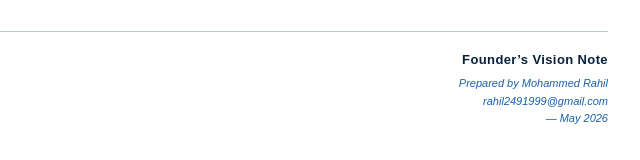
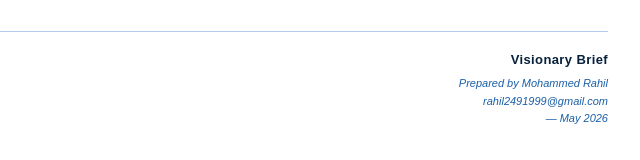
Before and after one commit to Rahil-will/PassionLabs-Lean-Canva, a plain HTML site: page index.html in a window 1280 px wide. Shown: the part 3628-3788 px from the top of the page, 640-1280 px from the left. Drawn offline with Linux system fonts and the light colour scheme.

Commit message:
Update index.html

```diff
--- a/index.html
+++ b/index.html
@@ -738,7 +738,7 @@ Strategic / future revenue
   </div>
 
   <div class="signoff">
-    <div class="signoff-title">Founder&rsquo;s Vision Note</div>
+    <div class="signoff-title">Visionary Brief</div>
     <div class="signoff-line">Prepared by Mohammed Rahil</div>
     <div class="signoff-line">rahil2491999@gmail.com</div>
     <div class="signoff-line">— May 2026</div>
```
